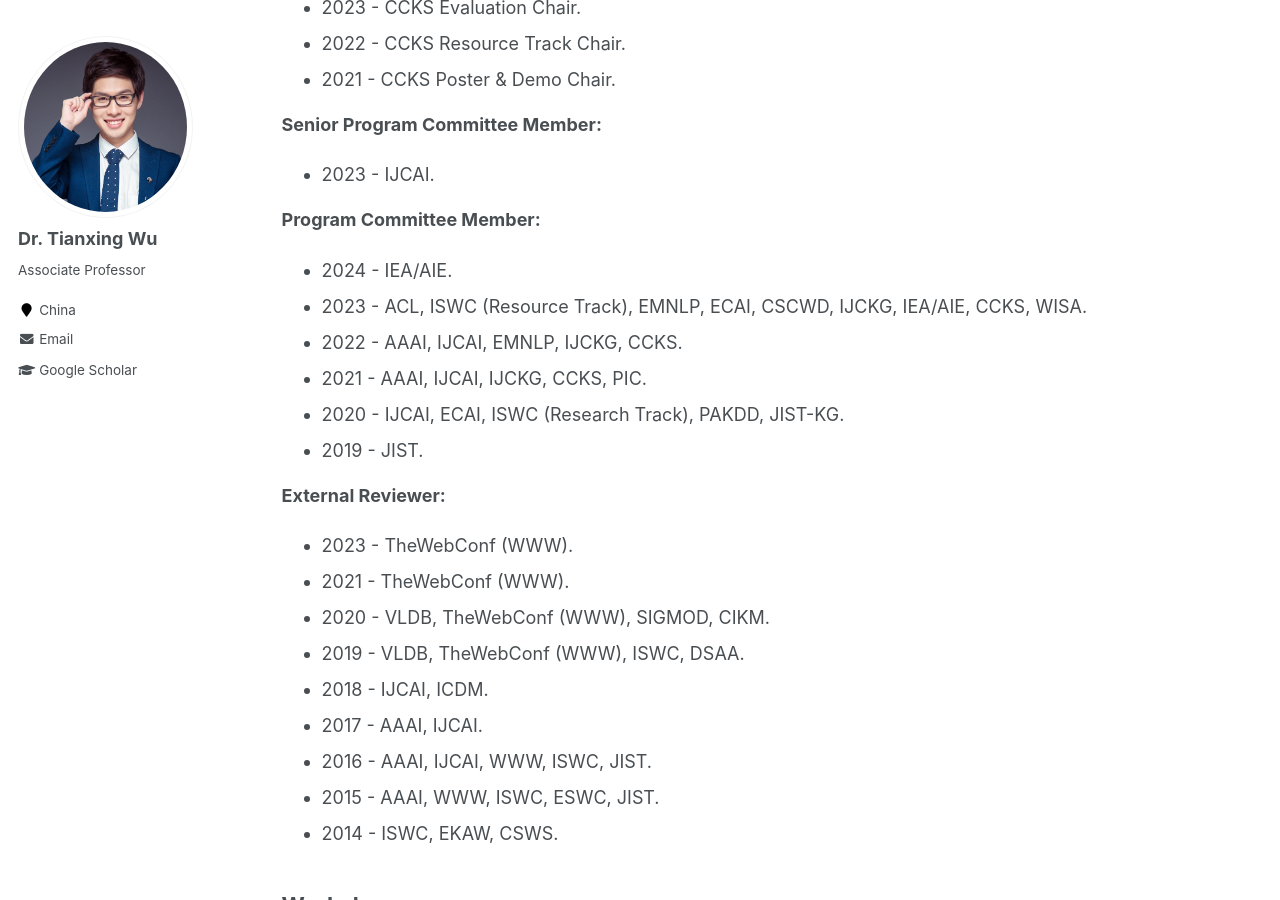
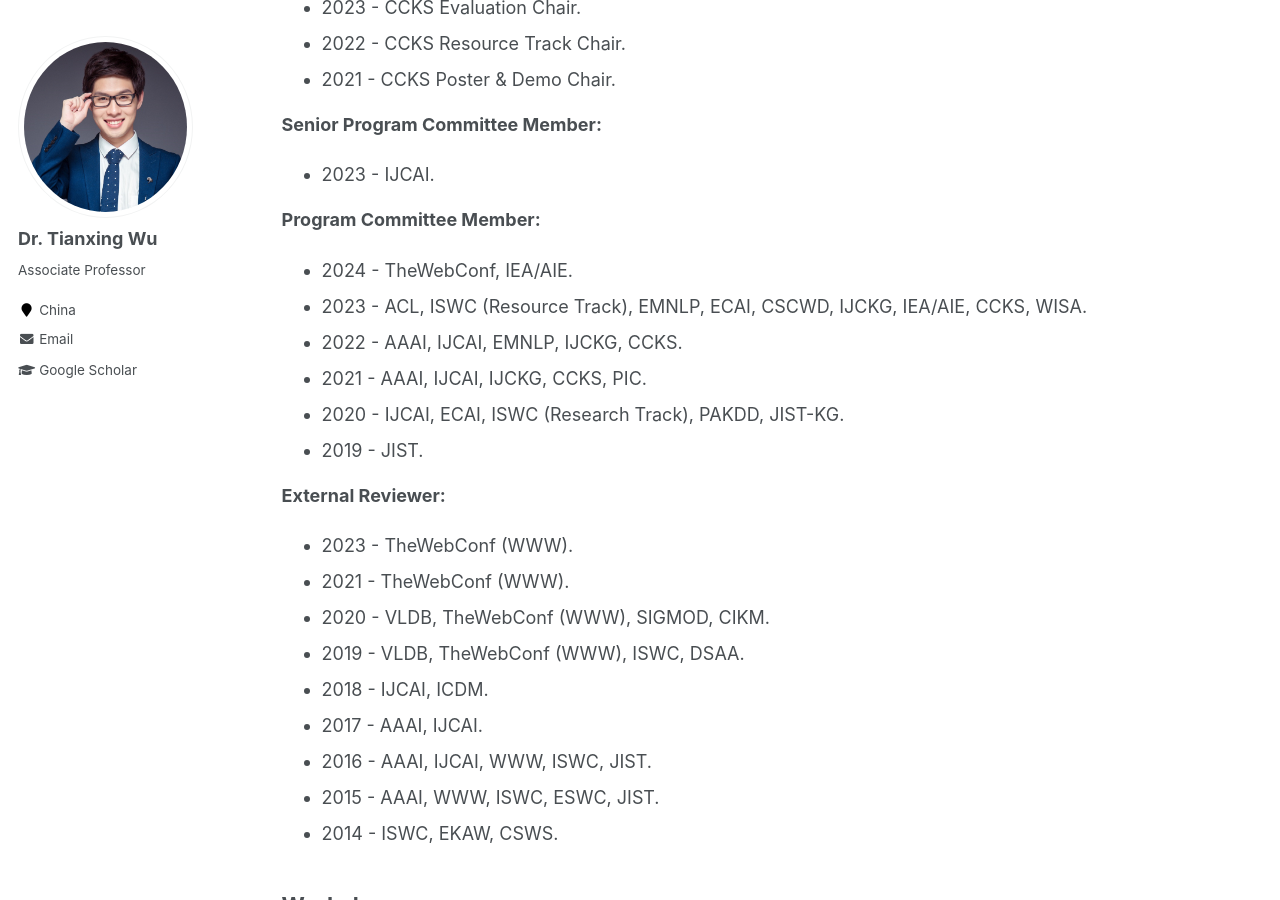
Before and after one commit to tianxing-wu/tianxing-wu.github.io, a Jekyll site: the page built from _pages/services.md, in a window 1280 px wide and 900 px high, scrolled down 1862 px. Built offline with Jekyll 4.4.1, drawn with Linux system fonts in a browser that asks for light colours.

Commit message:
info update

```diff
--- a/_pages/services.md
+++ b/_pages/services.md
@@ -46,7 +46,7 @@ author_profile: true
 * 2023 - IJCAI.
 
 **Program Committee Member:**
-* 2024 - IEA/AIE.
+* 2024 - TheWebConf, IEA/AIE.
 * 2023 - ACL, ISWC (Resource Track), EMNLP, ECAI, CSCWD, IJCKG, IEA/AIE, CCKS, WISA.
 * 2022 - AAAI, IJCAI, EMNLP, IJCKG, CCKS.
 * 2021 - AAAI, IJCAI, IJCKG, CCKS, PIC.
```
Also changed, not shown: _pages/about.md (+1 -1 lines), 1 other file.
